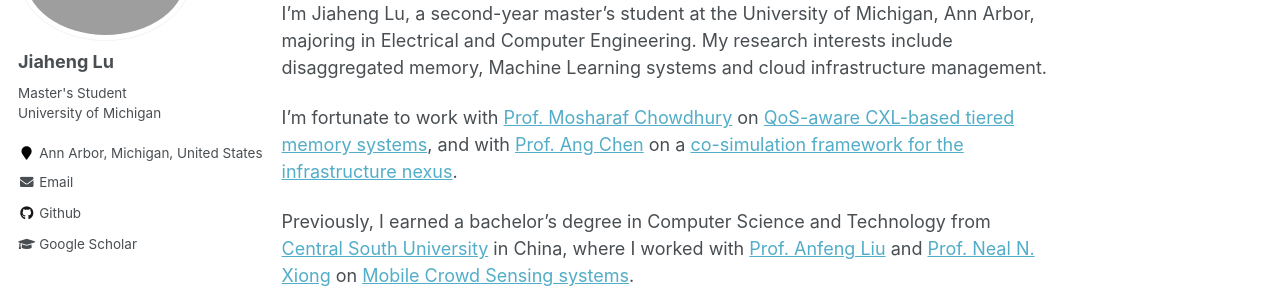
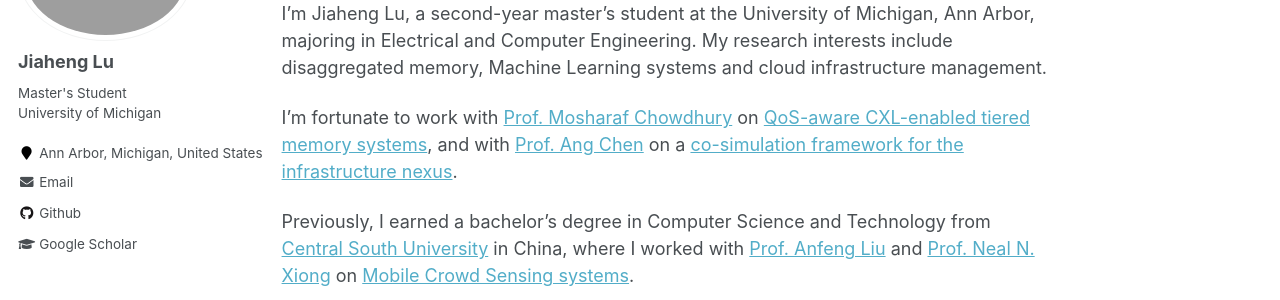
Before and after one commit to JhengLu/JhengLu.github.io, a Jekyll site: the page built from _pages/about.md, in a window 1280 px wide. Shown: the part 211-511 px from the top of the page. Built offline with Jekyll 4.4.1, drawn with Linux system fonts in a browser that asks for light colours.

```diff
--- a/_pages/about.md
+++ b/_pages/about.md
@@ -12,7 +12,7 @@ Hello!
 
 I'm Jiaheng Lu, a second-year master's student at the University of Michigan, Ann Arbor, majoring in Electrical and Computer Engineering. My research interests include disaggregated memory, Machine Learning systems and cloud infrastructure management.
 
-I'm fortunate to work with [Prof. Mosharaf Chowdhury](https://symbioticlab.org/people/) on [QoS-aware CXL-based tiered memory systems](https://arxiv.org/abs/2412.08938), and with [Prof. Ang Chen](https://web.eecs.umich.edu/~chenang/) on a [co-simulation framework for the infrastructure nexus](https://hotinfra24.github.io/papers/hotinfra24-final1.pdf).
+I'm fortunate to work with [Prof. Mosharaf Chowdhury](https://symbioticlab.org/people/) on [QoS-aware CXL-enabled tiered memory systems](https://arxiv.org/abs/2412.08938), and with [Prof. Ang Chen](https://web.eecs.umich.edu/~chenang/) on a [co-simulation framework for the infrastructure nexus](https://hotinfra24.github.io/papers/hotinfra24-final1.pdf).
 
 Previously, I earned a bachelor's degree in Computer Science and Technology from [Central South University](https://en.csu.edu.cn/) in China, where I worked with [Prof. Anfeng Liu](https://scholar.google.com/citations?user=9RDpn1gAAAAJ&hl=zh-CN) and [Prof. Neal N. Xiong](https://srinfo.sulross.edu/fs/1448) on [Mobile Crowd Sensing systems](https://jiahenglu.com/research/2022-02-28-MCS).
 
```
Also changed, not shown: _research/2024-10-01-cxl.md (+1 -1 lines).
